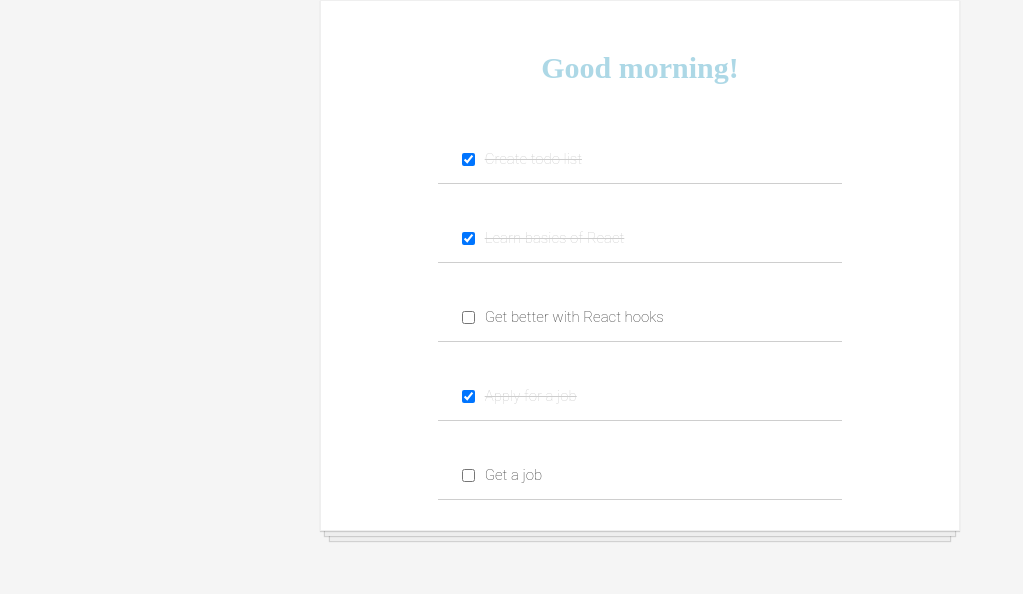
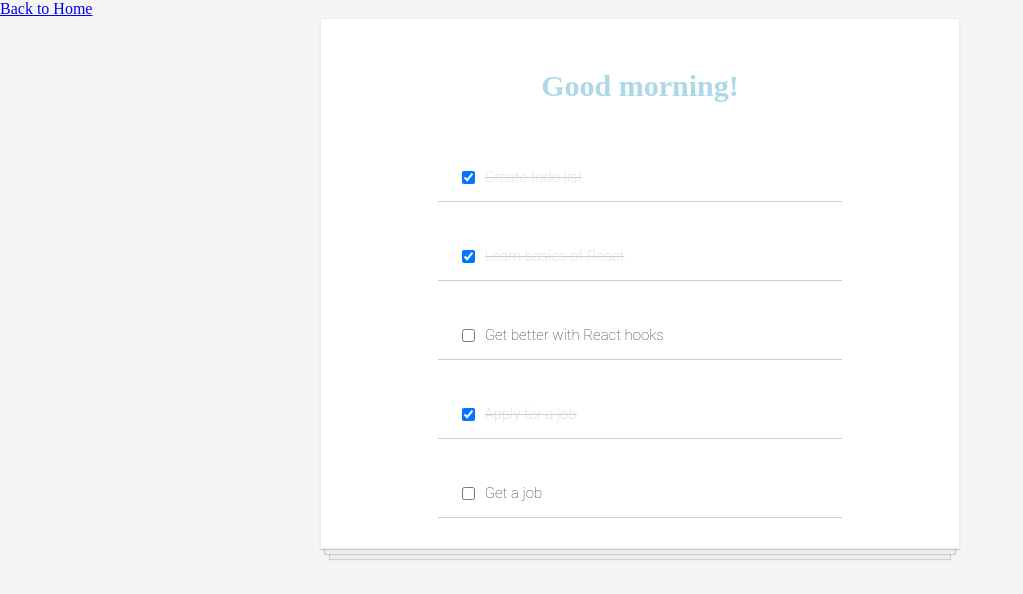
Before and after one commit to Sid0rr0/personalWeb, a React (Create React App) app: page /TodoList in a window 1280 px wide. Shown: the top 594 px of the page, without its empty margins (0-1023 px from the left). Built offline with nearby package versions, Linux system fonts and the light colour scheme.

Commit message:
links to home

```diff
--- a/src/components/MemeGenerator.js
+++ b/src/components/MemeGenerator.js
@@ -1,6 +1,7 @@
 import React, {Component} from "react"
 import Header from "./Header"
 import "../css/MemeGenerator.css"
+import { Link } from "react-router-dom"
 
 class MemeGenerator extends Component {
     constructor() {
@@ -40,6 +41,7 @@
         return (
             <div>
                 <Header />
+                <Link to='/'>Back to Home</Link>
                 <form className="meme-form" onSubmit={this.handleSubmit}>
                     <input
                         type="text"
--- a/src/components/TodoList.js
+++ b/src/components/TodoList.js
@@ -2,6 +2,7 @@
 import TodoItem from './TodoItem'
 import Greetings from './Greetings'
 import todosData from '../data/todosData'
+import { Link } from 'react-router-dom';
 
 
 class TodoList extends React.Component {
@@ -41,9 +42,12 @@
 
 
     return (
-        <div className="todo-list">
-          <Greetings />
-          {data}
+        <div>
+          <Link to='/'>Back to Home</Link>
+          <div className="todo-list">
+            <Greetings />
+            {data}
+          </div>
         </div>
     );
   }
```
